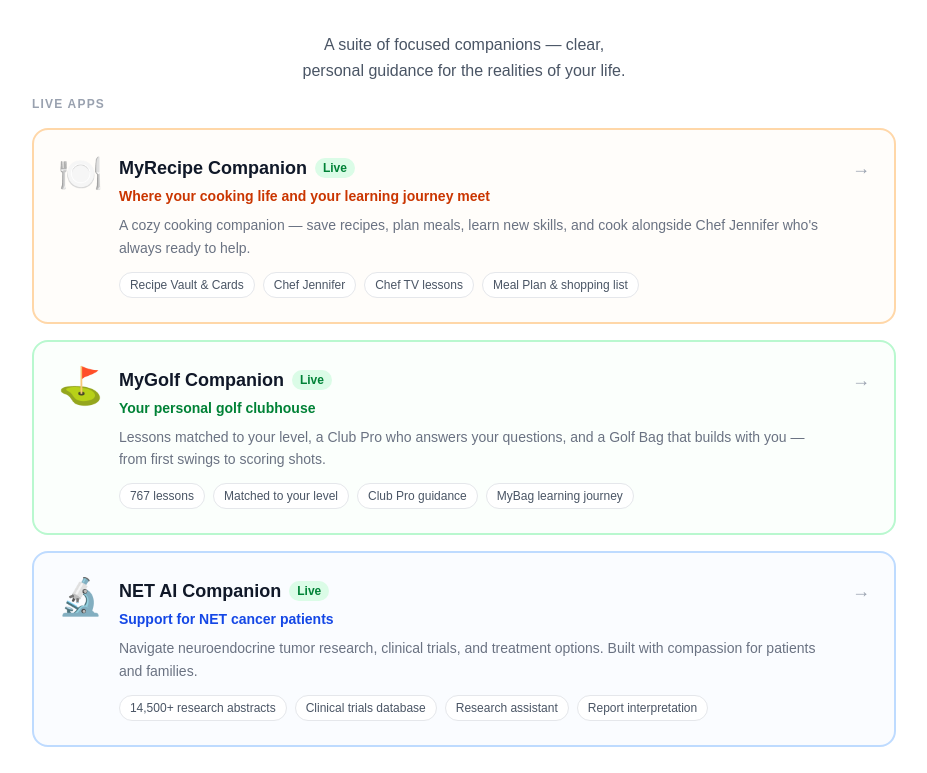
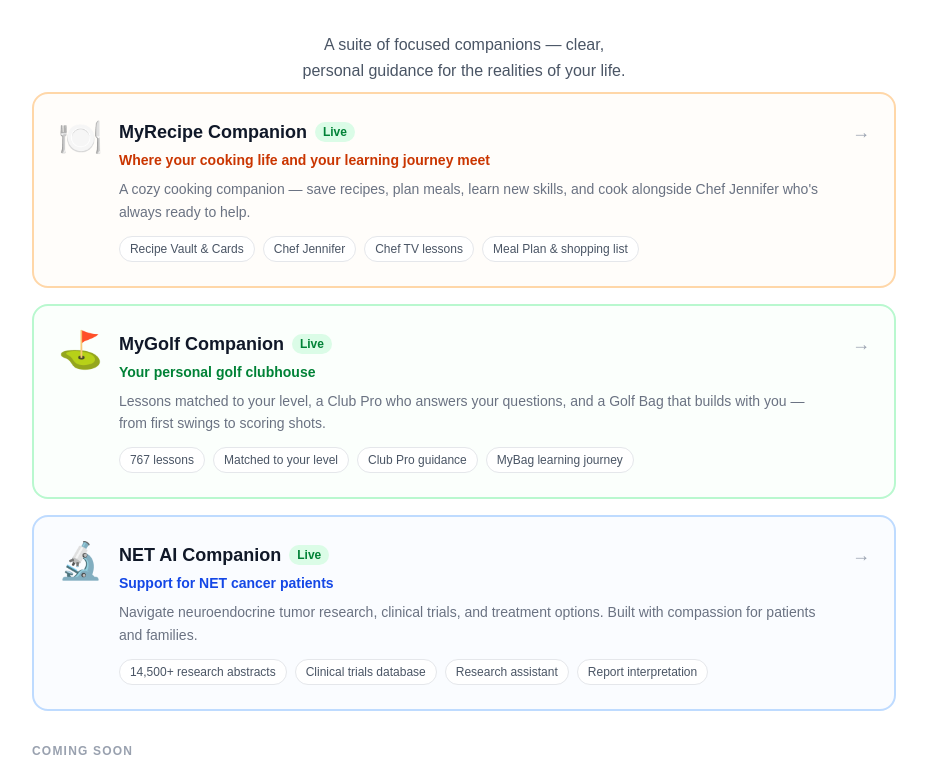
Before and after one commit to bd9356-gif/my-companion-apps, a Next.js app: page / in a window 1280 px wide. Shown: the top 773 px of the page, without its empty margins (176-1103 px from the left). Built offline with nearby package versions, Linux system fonts and the light colour scheme.

Commit message:
fix: landing - drop Live Apps label, tighten to first card

```diff
--- a/app/page.tsx
+++ b/app/page.tsx
@@ -62,13 +62,13 @@ export default function Home() {
         {/* Positioning line — single short sentence at the top of the page.
             With the banner removed, this is the only brand voice on the
             page above the app cards. */}
-        <p className="text-center text-base text-gray-600 leading-relaxed text-balance mb-3 max-w-xl mx-auto">
+        <p className="text-center text-base text-gray-600 leading-relaxed text-balance mb-2 max-w-xl mx-auto">
           A suite of focused companions &mdash; clear, personal guidance for the realities of your&nbsp;life.
         </p>
 
-        {/* Live Apps — MyRecipe first, MyGolf second, NET third. */}
+        {/* Live Apps — MyRecipe first, MyGolf second, NET third.
+            "Live Apps" label removed — the cards speak for themselves. */}
         <div className="mb-8">
-          <h2 className="text-xs font-semibold text-gray-400 uppercase tracking-widest mb-4">Live Apps</h2>
           <div className="space-y-4">
             {APPS.map((app) => (
               <a
```
